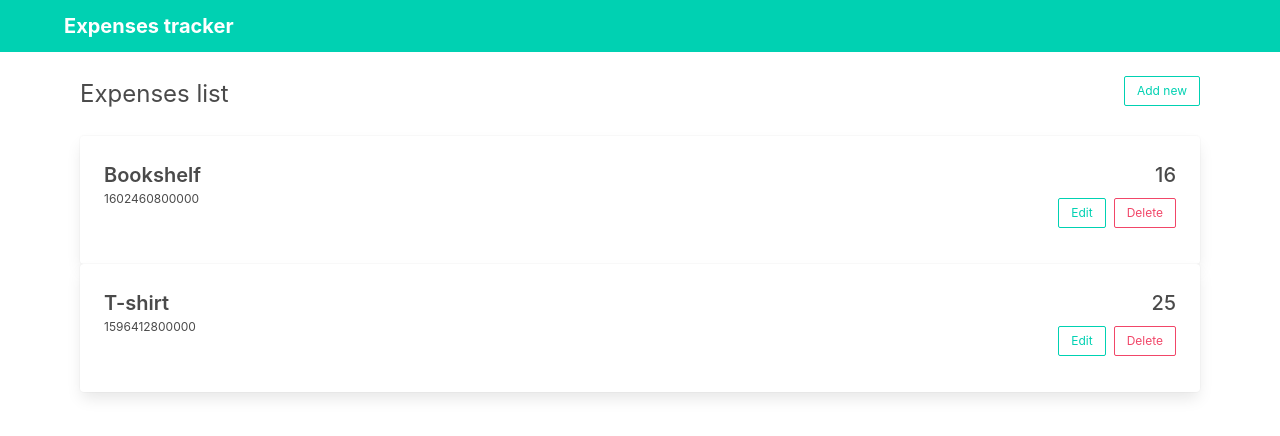
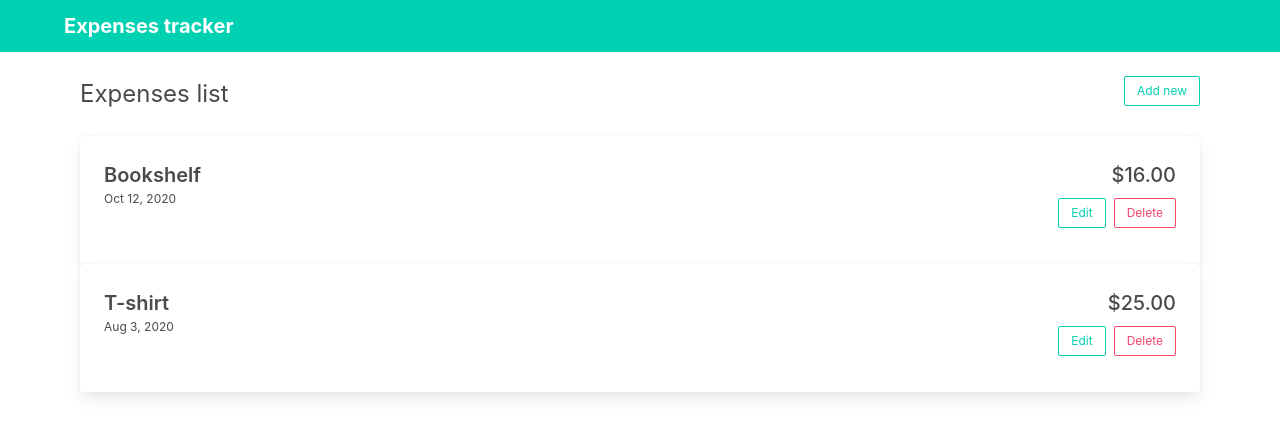
Before and after one commit to ddazal/react-expense-tracker, a React (Create React App) app: page / in a window 1280 px wide. Shown: the top 436 px of the page. Built offline with nearby package versions, Linux system fonts and the light colour scheme.

Commit message:
Format date and currency

```diff
--- a/package.json
+++ b/package.json
@@ -7,6 +7,8 @@
     "@testing-library/react": "^9.5.0",
     "@testing-library/user-event": "^7.2.1",
     "bulma": "^0.9.1",
+    "currency.js": "^2.0.3",
+    "date-fns": "^2.16.1",
     "react": "^17.0.0",
     "react-dom": "^17.0.0",
     "react-router-dom": "^5.2.0",
--- a/src/components/ExpenseCard.js
+++ b/src/components/ExpenseCard.js
@@ -1,8 +1,9 @@
 import React from "react";
 import { Link } from "react-router-dom";
+import { format } from "date-fns";
+import currency from "currency.js";
 
-const ExpenseCard = ({ expense, onDelete }) => {
-  return (
+const ExpenseCard = ({ expense, onDelete }) => (
   <div className="card">
     <div className="card-content">
       <div className="columns is-mobile mb-0">
@@ -10,10 +11,12 @@ const ExpenseCard = ({ expense, onDelete }) => {
           <h3 className="is-size-5 has-text-weight-semibold">
             {expense.description}
           </h3>
-            <p className="is-size-7">{expense.date.getTime()}</p>
+          <p className="is-size-7">{format(expense.date, "MMM d, yyyy")}</p>
         </div>
         <div className="column has-text-right">
-            <p className="has-text-weight-medium is-size-5">{expense.amount}</p>
+          <p className="has-text-weight-medium is-size-5">
+            {currency(expense.amount).format()}
+          </p>
           <div className="field is-grouped is-pulled-right mt-2">
             <Link
               to={`/edit/${expense.id}`}
@@ -33,6 +36,5 @@ const ExpenseCard = ({ expense, onDelete }) => {
     </div>
   </div>
 );
-};
 
 export default ExpenseCard;
```
Also changed, not shown: 1 other file (tests, documents, lock files or other folders). Lines whose indentation alone changed are shown as unchanged.
